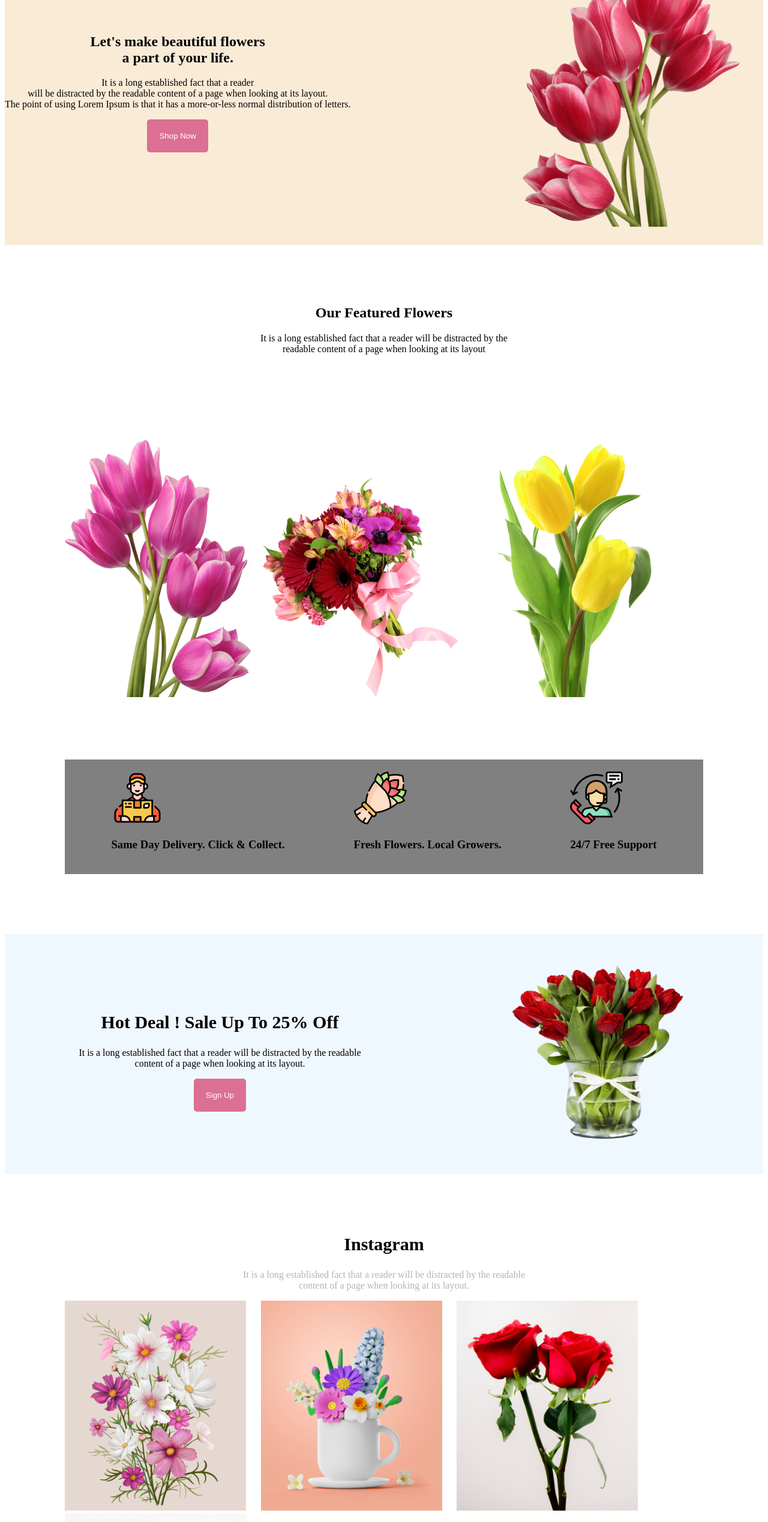
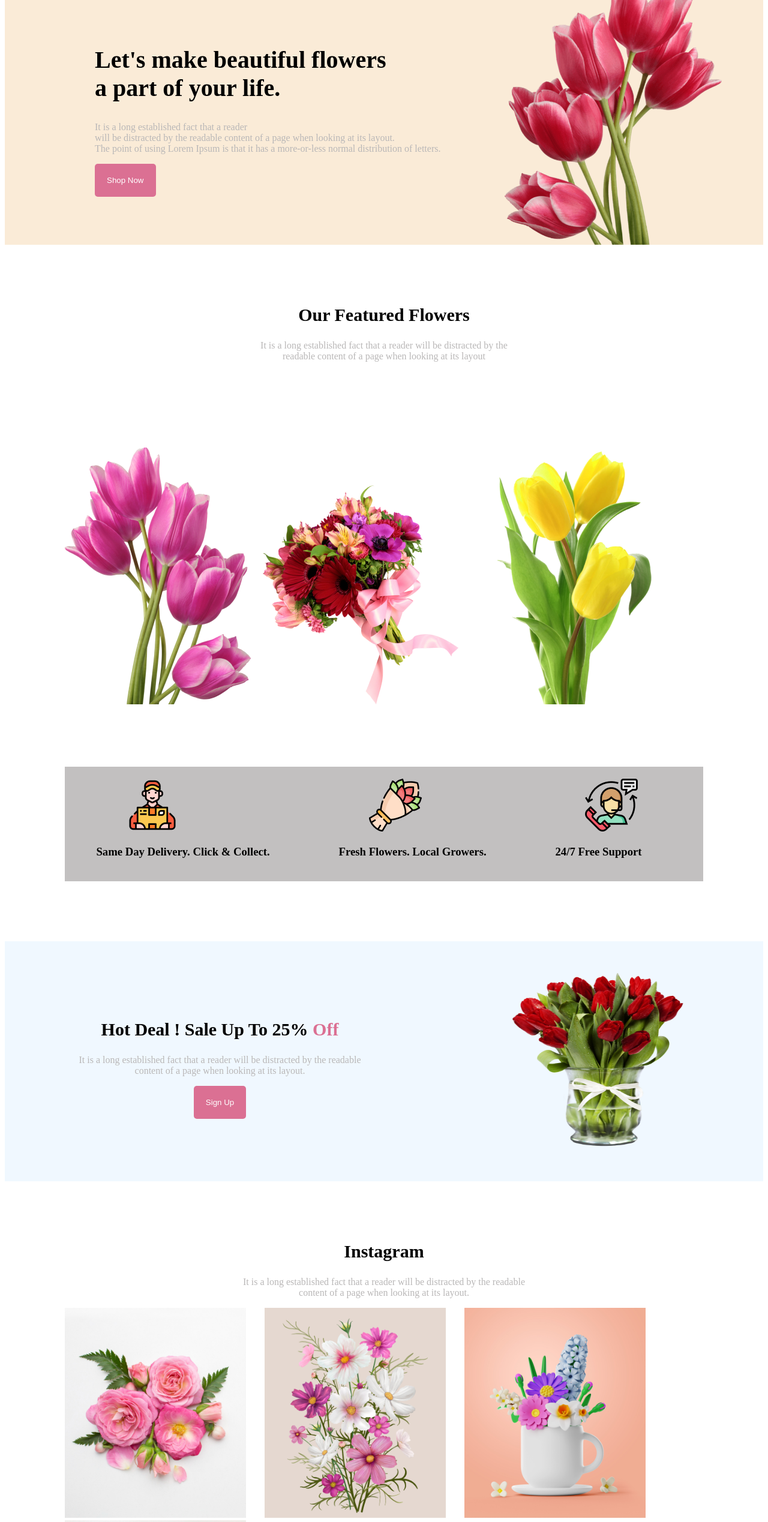
Before and after one commit to trishapaulcse/assignment-1-flower-shop, a plain HTML site: page index.html in a window 1280 px wide. Shown: the part 100-2637 px from the top of the page at 60% size. Drawn offline with Linux system fonts and the light colour scheme.

Commit message:
semi final push

```diff
--- a/index.html
+++ b/index.html
@@ -10,9 +10,9 @@
     <!-- 1st section part start-->
     <section class="first-section">
         <div class="first-flower-part">
-            <div class="first-flower-part-title">
-                <h1 class="">Let's make beautiful flowers <br> a part of your life.</h1>
-                <p class="">It is a long established fact that a reader <br>will be distracted by the readable content of a page when looking at its layout. <br> The point of using Lorem Ipsum is that it has a more-or-less normal distribution of letters.</p>
+            <div class="">
+                <h1 class="first-flower-part-title">Let's make beautiful flowers <br> a part of your life.</h1>
+                <p class="first-flower-part-para">It is a long established fact that a reader <br>will be distracted by the readable content of a page when looking at its layout. <br> The point of using Lorem Ipsum is that it has a more-or-less normal distribution of letters.</p>
                 <button class="button-shop-now">Shop Now</button>
             </div>
 
@@ -26,8 +26,8 @@
     <!-- our featured section start-->
     <section class="common-margin-top">
     <div class="our-featured-flower-title">
-        <h1 >Our Featured Flowers</h1>
-        <p>It is a long established fact that a reader will be distracted by the <br> readable
+        <h1 class="our-featured-flower-heading">Our Featured Flowers</h1>
+        <p class="paragraph">It is a long established fact that a reader will be distracted by the <br> readable
             content of a page when looking at its layout</p>
     </div>
     <div class="common-margin-top">
@@ -39,15 +39,15 @@
     <div class="our-featured-extra-part common-margin-top">
         <div class="our-featured-extra-part-items">
             <img src="Flower Asset/Group 57.png" alt="">
-        <h3>Same Day Delivery. Click & Collect.</h3>
+        <h3 class="our-feature-para">Same Day Delivery. Click & Collect.</h3>
     </div>
         <div>
             <img src="Flower Asset/Group 58.png" alt="">
-            <h3>Fresh Flowers. Local Growers.</h3>
+            <h3 class="our-feature-para">Fresh Flowers. Local Growers.</h3>
         </div>
         <div>
             <img src="Flower Asset/Group 59.png" alt="">
-            <h3>24/7 Free Support</h3>
+            <h3 class="our-feature-para">24/7 Free Support</h3>
         </div>
     </div>
     </section>
@@ -56,9 +56,9 @@
     <section class="common-margin-top">
        <div class="hot-deal-section">
         <div class="hot-deal-section-title">
-            <h1 class="hot-deal-section-title-heading">Hot Deal ! Sale Up To 25% Off</h1>
-            <p>It is a long established fact that a reader will be distracted by the readable <br> content of a page when looking at its layout.</p>
-            <button class="button-shop-now">Sign Up</button>
+            <h1 class="hot-deal-section-title-heading">Hot Deal ! Sale Up To 25% <span style="color: palevioletred;">Off</span> </h1>
+            <p class="paragraph">It is a long established fact that a reader will be distracted by the readable <br> content of a page when looking at its layout.</p>
+            <button class="subscribe-sign-up-button">Sign Up</button>
         </div>
         <div>
             <img class="hot-deal-section-image" src="Flower Asset/pngwing 8.png" alt="">
@@ -66,18 +66,18 @@
     </div>
     </section>
 <main>
-    <!-- instagram section start-->
+    <!-- instagram section -->
     <section>
         <div>
             <h1 class="instagram-heading">Instagram</h1>
-            <p class="insta-para">It is a long established fact that a reader will be distracted by the readable <br>
+            <p class="paragraph">It is a long established fact that a reader will be distracted by the readable <br>
                 content of a page when looking at its layout.</p>
         </div>
         <div>
+            <img class="insta-img-size" src="Flower Asset/Flower 01.png" alt="">
             <img class="insta-img-size" src="Flower Asset/Rectangle 4.png" alt="">
             <img class="insta-img-size" src="Flower Asset/Rectangle 5.png" alt="">
-            <img class="insta-img-size" src="Flower Asset/Rectangle 6.png" alt="">
-            <img class="insta-img-size" id="insta-last-img" src="Flower Asset/Flower 01.png" alt="">
+            <img class="insta-img-size" id="insta-last-img" src="Flower Asset/Rectangle 6.png" alt="">
         </div>
     </section>
 
@@ -86,9 +86,9 @@
         <div class="get-the-latest-deals">
             <div class="latest-deals-title">
                 <h1 class="latest-deals-font">Get The Latest Deals</h1>
-                <p>$30 coupon for first shopping</p>
+                <p class="paragraph">$30 coupon for first shopping</p>
                 <input type="text" placeholder="Enter your email here......">
-            <button class="button-shop-now">Subscribe</button>
+            <button class="subscribe-sign-up-button">Subscribe</button>
 
         </div>
         </div>
--- a/styles/index.css
+++ b/styles/index.css
@@ -7,7 +7,7 @@ main
     margin-top: 100px;
 }
 
-/* for first section */
+/*first section style*/
 
 .first-section
 {
@@ -20,6 +20,7 @@ main
    display: flex;
    justify-content:space-between;
    align-items: center;
+   gap:-20%;
 }
 .button-shop-now
 {
@@ -28,16 +29,37 @@ main
     padding:20px;
     border-radius: 5px;
     color:white;
+    margin-left: 150px;
+
 }
 .first-flower-size
 {
     height:450px;
     width:400px;
-    padding: 20px 20px 0px 20px;
+    padding:50px 50px 50px 0px;
 }
 .first-flower-part-title
 {
-    text-align:center;
+    text-align:justify;
+    padding-left: 150px;
+    font-size: 40px;
+    font-weight: 800;
+}
+.first-flower-part-para
+{
+    text-align:justify;
+    padding-left: 150px;
+    color: rgb(185, 183, 183);
+}
+
+.paragraph
+{
+    color: rgb(185, 183, 183);
+    text-align: center;
+}
+.our-feature-para
+{
+    margin-left: -50px;
 }
 
 /* our feature part section */
@@ -45,16 +67,24 @@ main
 .our-featured-flower-title
 {
     text-align: center;
+}
+.our-featured-flower-heading
+{
+    font-size: 30px;
+    font-weight: 800;
+}
 
-}
 .our-featured-extra-part
 {
     display: flex;
-    background-color: grey;
+    background-color: rgb(194, 192, 192);
     justify-content: space-around;
     padding: 20px;
 
 }
+
+/* instagram section style*/
+
 .instagram-heading
 {
     text-align: center;
@@ -70,12 +100,16 @@ main
 {
     height: 350px;
     width:302px;
-    margin-right: 20.5px;
+    margin-right: 27px;
+
 }
 #insta-last-img
 {
-    margin-left: 1px;
+    margin-right: 0px;
 }
+
+/* hot deal section style */
+
 .hot-deal-section
 {
     background-color: aliceblue;
@@ -97,6 +131,8 @@ main
     height: 300px;
     width: 300px;
 }
+
+/* footer section style */
 
 .footer
 {
@@ -122,22 +158,25 @@ main
 
 }
 .latest-deals-title
-
 {
     padding-top: 120px;
     text-align: center;
 }
 .latest-deals-title input[type=text]
 {
-
     width: 500px;
     padding: 20px;
     border: 0;
     border-radius: 3px;
 }
-.subscribe-button
+
+.subscribe-sign-up-button
 {
-
+    background-color: palevioletred;
+    border: 0;
+    padding:20px;
+    border-radius: 5px;
+    color:white;
 }
 .all-reserved-footer
 {
```
